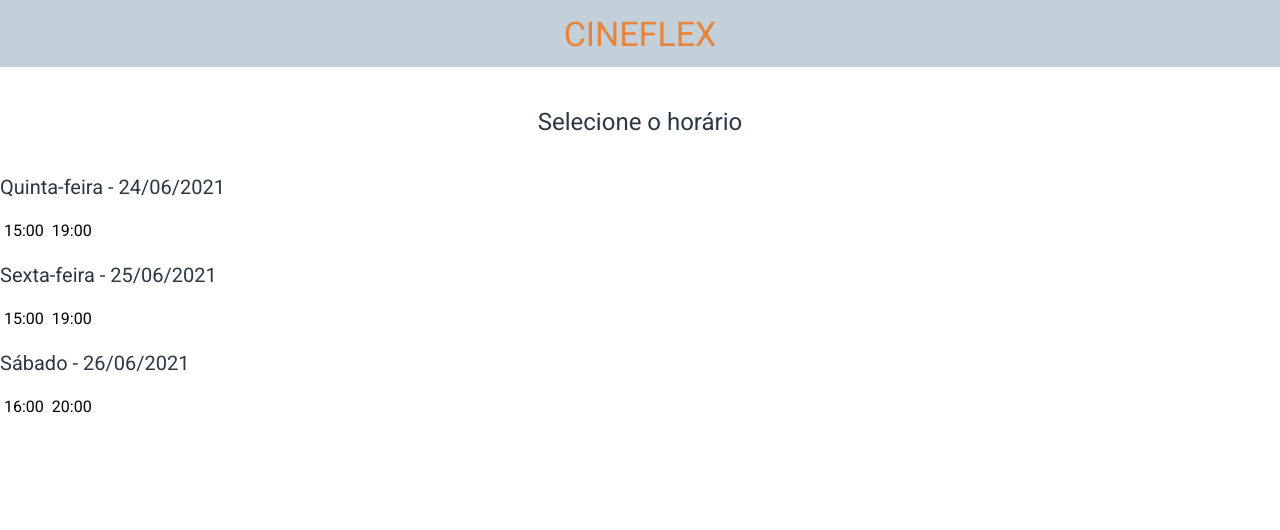
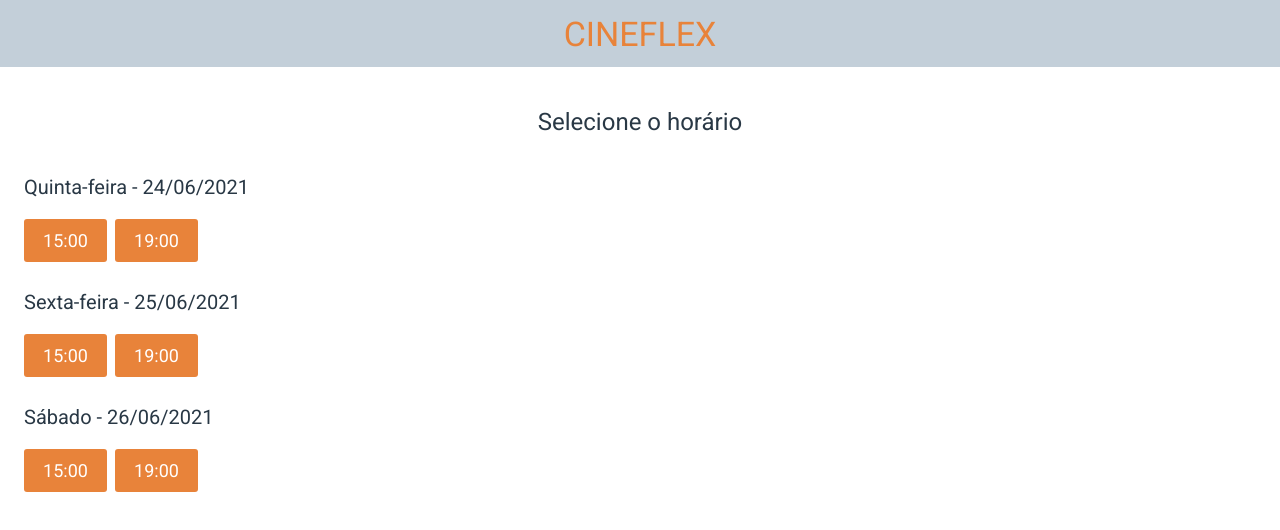
Before and after one commit to ptrkc/cineflex-react, a React (Create React App) app: page /filme in a window 1280 px wide. Shown: the top 530 px of the page. Built offline with nearby package versions, Linux system fonts and the light colour scheme.

Commit message:
Implemented DateAndTime screen.

```diff
--- a/src/components/Button.js
+++ b/src/components/Button.js
@@ -1,3 +1,18 @@
-export default function Button() {
-    return <strong>Hello World</strong>;
-}
+import styled from "styled-components";
+
+const Button = styled.button`
+    width: ${(props) => (props.size ? "83px" : "225px")};
+    border: none;
+    height: 43px;
+    background: #e8833a;
+    border-radius: 3px;
+    font-size: 18px;
+    color: #ffffff;
+    margin: 0px 8px 8px 0px;
+    text-decoration: none;
+    display: flex;
+    align-items: center;
+    justify-content: center;
+`;
+
+export default Button;
--- a/src/components/DateAndTime.js
+++ b/src/components/DateAndTime.js
@@ -1,16 +1,18 @@
 import styled from "styled-components";
 import Movie from "./Movie";
+import Button from "./Button";
+import { Link } from "react-router-dom";
 
-const TimesList = styled.ul`
+const TimesList = styled.div`
     display: flex;
     flex-wrap: wrap;
     margin: 22px 0px;
 
-    li {
+    button {
         margin: 4px;
     }
 `;
-const Title = styled.h2`
+const Title = styled.p`
     font-size: 24px;
     display: flex;
     align-items: center;
@@ -18,40 +20,63 @@
     color: #293845;
     height: 110px;
 `;
-const Day = styled.h3`
+const Day = styled.p`
     font-size: 20px;
     color: #293845;
 `;
+const Div = styled.div`
+    margin: 0px 24px;
+`;
+
 export default function DateAndTime() {
     const getDatesResponse = [
         {
+            id: 1,
             day: "Quinta-feira - 24/06/2021",
-            times: ["15:00", "19:00"],
+            times: [
+                { time: "15:00", id: 1 },
+                { time: "19:00", id: 2 },
+            ],
         },
         {
+            id: 2,
             day: "Sexta-feira - 25/06/2021",
-            times: ["15:00", "19:00"],
+            times: [
+                { time: "15:00", id: 3 },
+                { time: "19:00", id: 4 },
+            ],
         },
         {
+            id: 3,
             day: "Sábado - 26/06/2021",
-            times: ["16:00", "20:00"],
+            times: [
+                { time: "15:00", id: 5 },
+                { time: "19:00", id: 6 },
+            ],
         },
     ];
     return (
-        <>
+        <Div>
             <Title>Selecione o horário</Title>
             {getDatesResponse.map((date) => {
                 return (
-                    <>
+                    <div key={date.id}>
                         <Day>{date.day}</Day>
                         <TimesList>
                             {date.times.map((time) => (
-                                <li>{time}</li>
+                                <Button
+                                    size="small"
+                                    key={time.id}
+                                    as={Link}
+                                    to={`/sessao/${String(time.id)}`}
+                                >
+                                    {time.time}
+                                </Button>
                             ))}
                         </TimesList>
-                    </>
+                    </div>
                 );
             })}
-        </>
+        </Div>
     );
 }
--- a/src/components/Movies.js
+++ b/src/components/Movies.js
@@ -7,7 +7,7 @@
     justify-content: center;
     flex-wrap: wrap;
 `;
-const Title = styled.h2`
+const Title = styled.p`
     font-size: 24px;
     display: flex;
     align-items: center;
```
